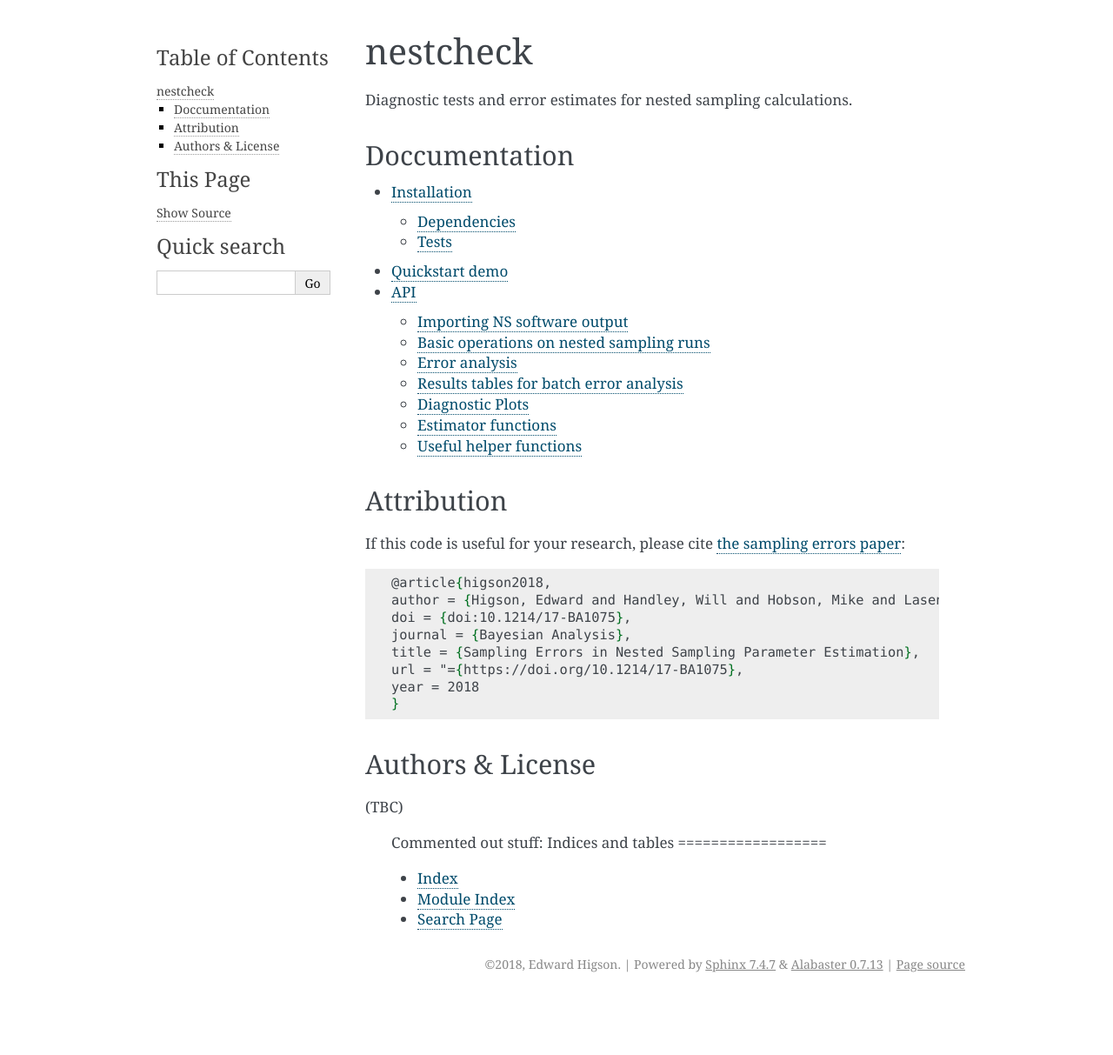
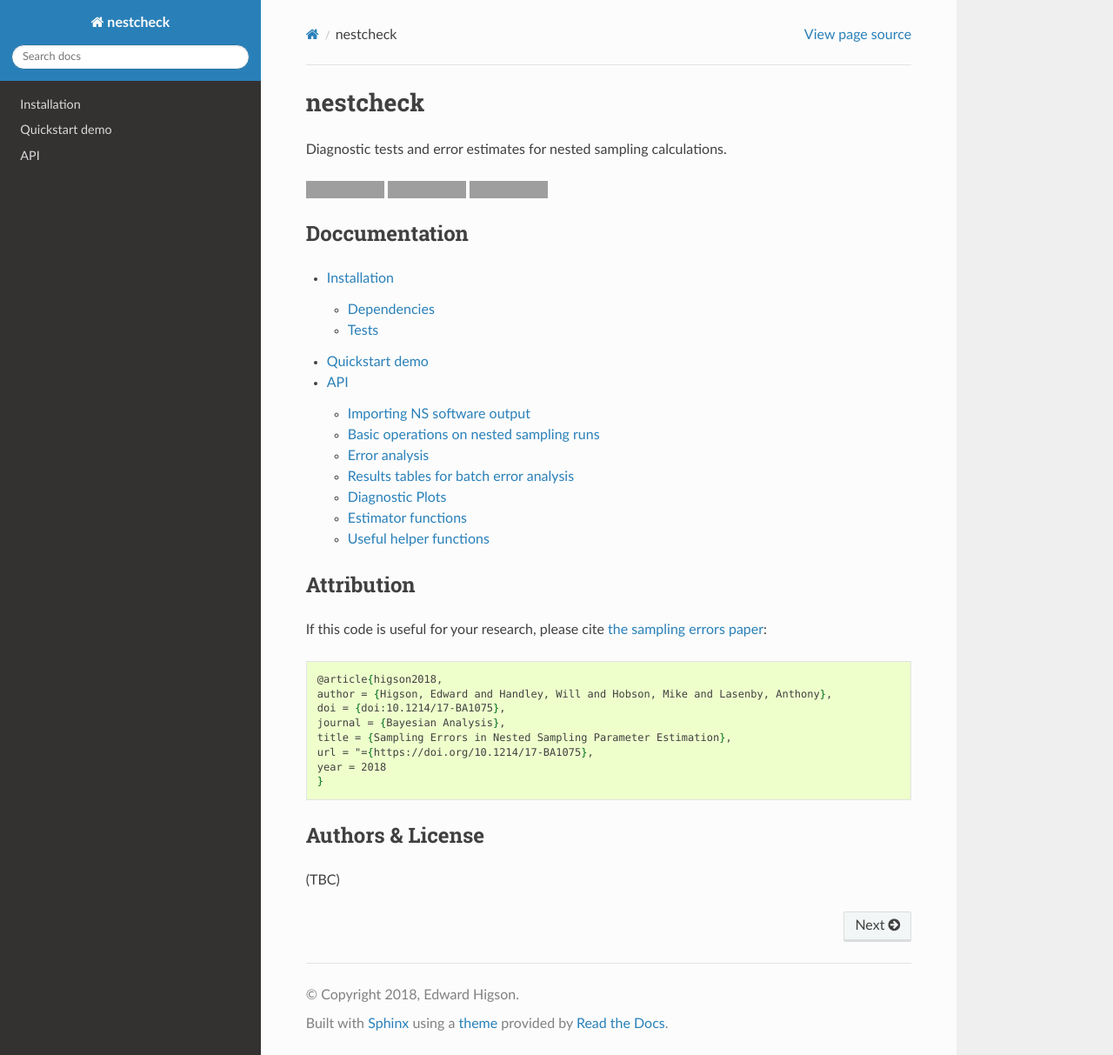
Before and after one commit to ejhigson/nestcheck, a Sphinx documentation site: the page built from docs/index.rst, in a window 1280 px wide and 1213 px high. Shown: the whole window at 87% size. Built offline with Sphinx 7.4.7 and the Read the Docs theme 2.0.0, drawn with Linux system fonts in a browser that asks for light colours; grey boxes are pictures that could not be loaded.

Commit message:
adding sphynx-rtd-theme and docs badge

```diff
--- a/docs/conf.py
+++ b/docs/conf.py
@@ -80,7 +80,8 @@ pygments_style = 'sphinx'
 # The theme to use for HTML and HTML Help pages.  See the documentation for
 # a list of builtin themes.
 #
-html_theme = 'alabaster'
+# html_theme = 'alabaster'
+html_theme = 'sphinx_rtd_theme'
 
 # Theme options are theme-specific and customize the look and feel of a theme
 # further.  For a list of options available for each theme, see the
--- a/docs/index.rst
+++ b/docs/index.rst
@@ -2,6 +2,13 @@ nestcheck
 =========
 
 Diagnostic tests and error estimates for nested sampling calculations.
+
+.. image:: https://travis-ci.org/ejhigson/nestcheck.svg?branch=master
+    :target: https://travis-ci.org/ejhigson/nestcheck
+.. image:: https://coveralls.io/repos/github/ejhigson/nestcheck/badge.svg?branch=master
+	:target: https://coveralls.io/github/ejhigson/nestcheck?branch=master
+.. image:: https://readthedocs.org/projects/nestcheck/badge/?version=latest
+	:target: http://nestcheck.readthedocs.io/en/latest/?badge=latest
 
 Doccumentation
 --------------
@@ -35,13 +42,3 @@ Authors & License
 -----------------
 
 (TBC)
-
-..
-
-    Commented out stuff:
-    Indices and tables
-    ==================
-
-    * :ref:`genindex`
-    * :ref:`modindex`
-    * :ref:`search`
--- a/setup.py
+++ b/setup.py
@@ -28,5 +28,5 @@ setuptools.setup(name='nestcheck',
                                    'tqdm>=4.11'],
                  test_suite='nose.collector',
                  tests_require=['nose', 'coverage'],
-                 extras_require={'docs': ['numpydoc']},
+                 extras_require={'docs': ['numpydoc', 'sphinx-rtd-theme']},
                  packages=['nestcheck'])
```
Also changed, not shown: README.md (+1 -0 lines).
